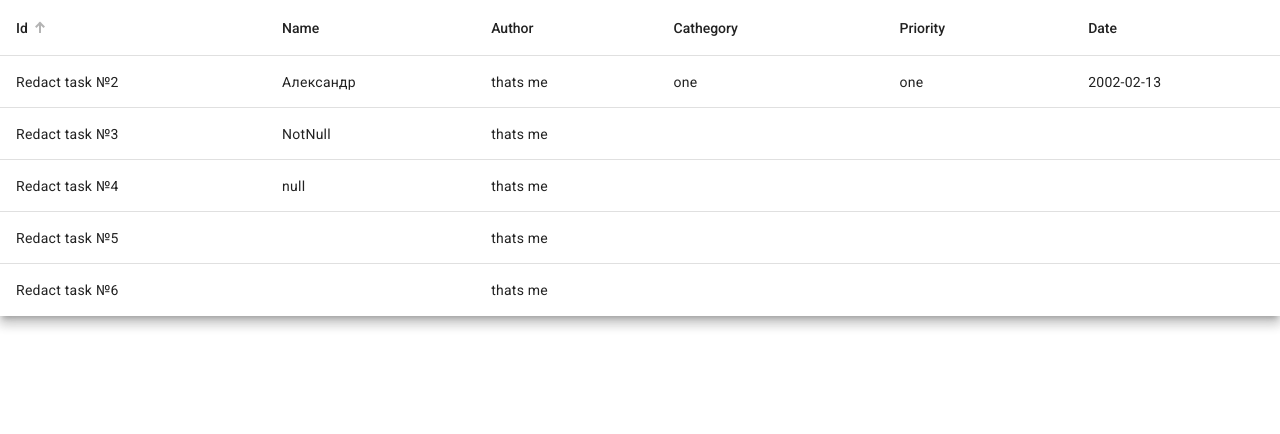
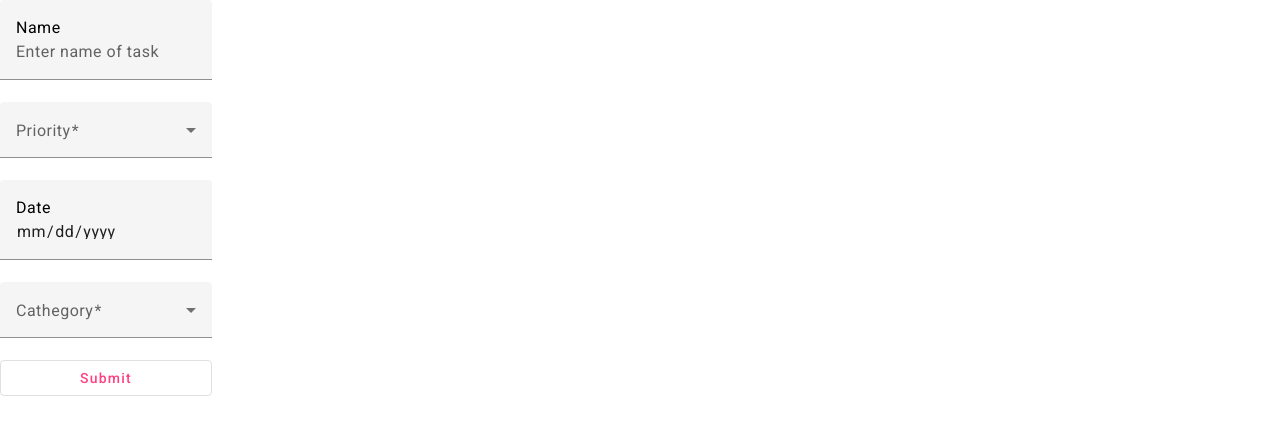
Before and after one commit to YOYOIJJKA/ToDoList, an Angular app: page / in a window 1280 px wide. Shown: the top 434 px of the page. Built offline with nearby package versions, Linux system fonts and the light colour scheme; data requests are answered from the project's data file.

Commit message:
add validation for task component button submit

```diff
--- a/db.json
+++ b/db.json
@@ -39,6 +39,38 @@
       "cathegory": null,
       "author": "thats me",
       "id": 6
+    },
+    {
+      "name": null,
+      "priority": null,
+      "date": null,
+      "cathegory": null,
+      "author": "thats me",
+      "id": 7
+    },
+    {
+      "name": null,
+      "priority": null,
+      "date": null,
+      "cathegory": null,
+      "author": "thats me",
+      "id": 8
+    },
+    {
+      "name": "ssss",
+      "priority": null,
+      "date": null,
+      "cathegory": null,
+      "author": "thats me",
+      "id": 9
+    },
+    {
+      "name": "Александр",
+      "priority": "Secondary",
+      "date": "2222-03-12",
+      "cathegory": "Two",
+      "author": "thats me",
+      "id": 10
     }
   ],
   "comments": [
--- a/src/app/Components/task/task.component.html
+++ b/src/app/Components/task/task.component.html
@@ -5,26 +5,30 @@
     <input id="name"
     matInput
     formControlName="name"
-    placeholder="Enter name of task">
+    placeholder="Enter name of task"
+    [ngClass]="{'has-error': taskForm.get('name')?.invalid && taskForm.get('name')?.touched}">
 </mat-form-field>
 <mat-form-field>
     <mat-label>Priority</mat-label>
-    <mat-select formControlName="priority">
+    <mat-select formControlName="priority"
+    [ngClass]="{'has-error': taskForm.get('priority')?.invalid && taskForm.get('priority')?.touched}">
       <mat-option value="Primary">Primary</mat-option>
       <mat-option value="Secondary">Secondary</mat-option>
     </mat-select>
 </mat-form-field>
 <mat-form-field>
     <label mat-label>Date</label>
-    <input id="cathegory"
+    <input id="date"
     matInput
     type="date"
     formControlName="date"
-    placeholder="Enter date">
+    placeholder="Enter date"
+    [ngClass]="{'has-error': taskForm.get('date')?.invalid && taskForm.get('date')?.touched}">
 </mat-form-field>
 <mat-form-field>
     <mat-label>Cathegory</mat-label>
-    <mat-select formControlName="cathegory">
+    <mat-select formControlName="cathegory"
+    [ngClass]="{'has-error': taskForm.get('cathegory')?.invalid && taskForm.get('cathegory')?.touched}">
         <div *ngFor="let cathegory of cathegories" >
       <mat-option value="{{cathegory}}">{{cathegory}}</mat-option>
     </div>
--- a/src/app/Components/task/task.component.ts
+++ b/src/app/Components/task/task.component.ts
@@ -38,6 +38,8 @@ export class TaskComponent implements OnInit {
   }
   postTask():void
   {
+    if (this.taskForm.valid)
+     {
     const task: Task = this.taskForm.value;
     task.author="thats me"//AUTHORIZED USER CREATE PULL HERE
     this.http.postTask(task).subscribe(
@@ -48,4 +50,7 @@ export class TaskComponent implements OnInit {
     )
     this.router.navigate([""]) ///CLOSE MODAL
   }
+  else
+  {console.log("invalid")}
 }
+}
--- a/src/app/app-routing.module.ts
+++ b/src/app/app-routing.module.ts
@@ -7,7 +7,7 @@ import { TaskListComponent } from './Components/task-list/task-list.component';
 const routes: Routes = [
   {
     path:"",
-    component:TaskListComponent
+    component:TaskComponent
   }
 ];
 
```
